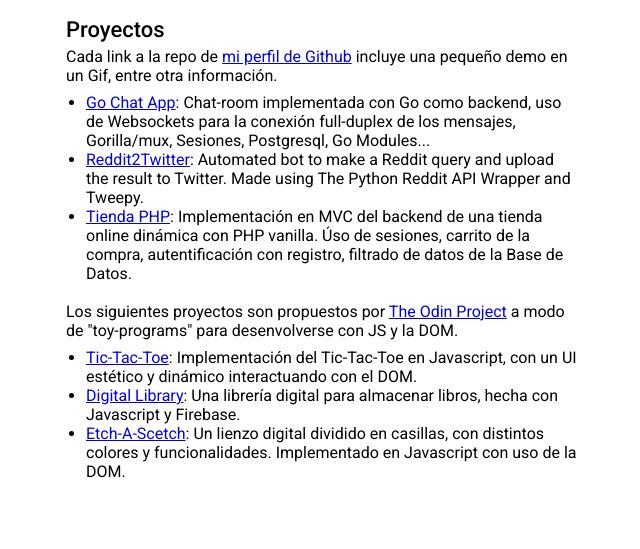
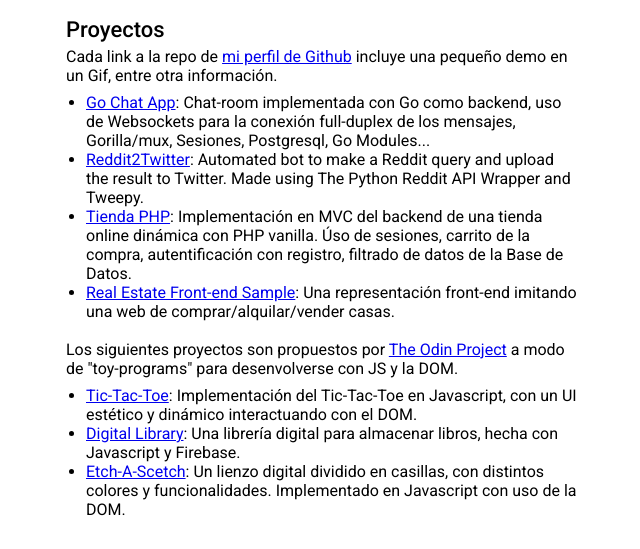
Before and after one commit to ggcr/ggcr.github.io, a plain HTML site: page projects.html in a window 1280 px wide. Shown: the part 285-834 px from the top of the page, without its empty margins (318-958 px from the left). Before the commit the page ends 800 px from the top, so only its background shows below. Drawn offline with nearby package versions, Linux system fonts and the light colour scheme.

Commit message:
Update projects.html

```diff
--- a/projects.html
+++ b/projects.html
@@ -55,6 +55,10 @@
                                 compra,
                                 autentificación con registro, filtrado de datos de la Base de Datos.
                             </li>
+                            <li>
+                                <a href="https://github.com/ggcr/Real-Estate-Frontend" target="_blank">Real Estate Front-end Sample</a>:
+                                Una representación front-end imitando una web de comprar/alquilar/vender casas.
+                            </li>
                         </ul>
                         <br />
                         <p>Los siguientes proyectos son propuestos por <a href="https://www.theodinproject.com/"
```
